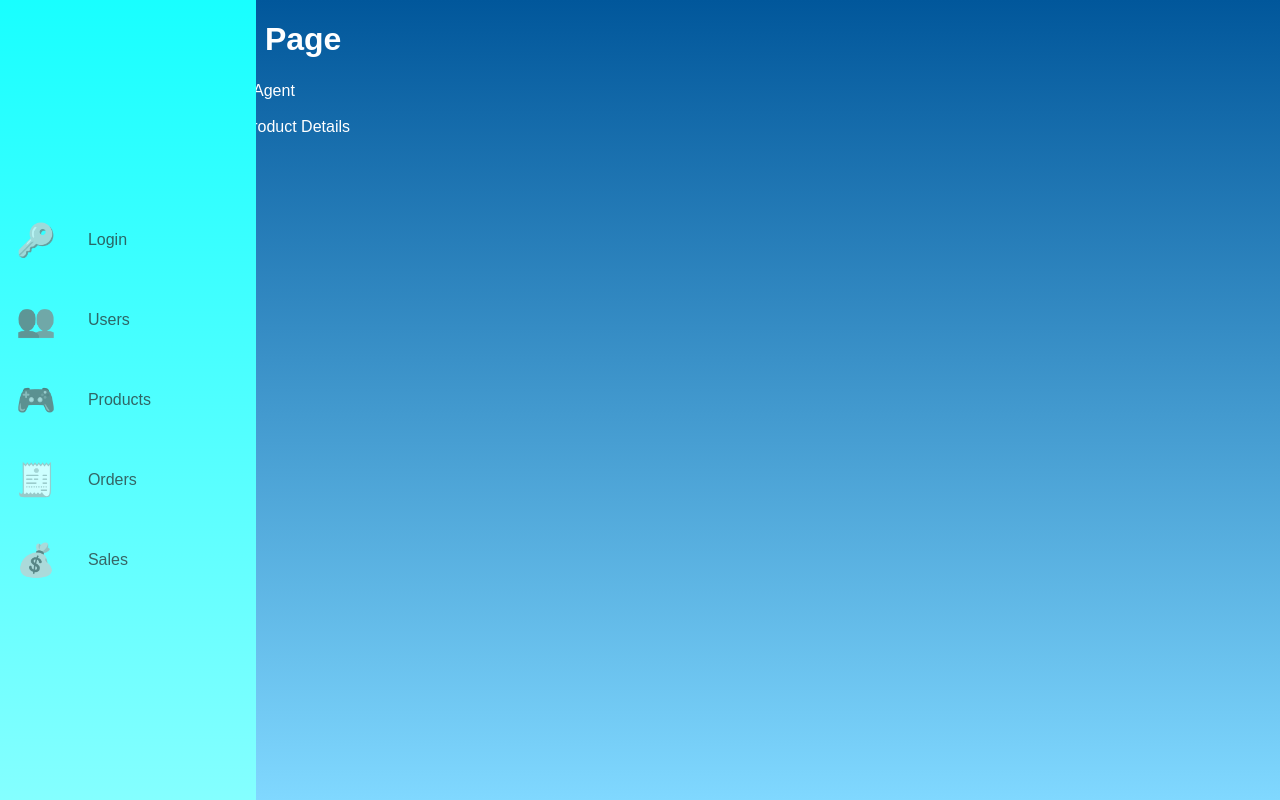
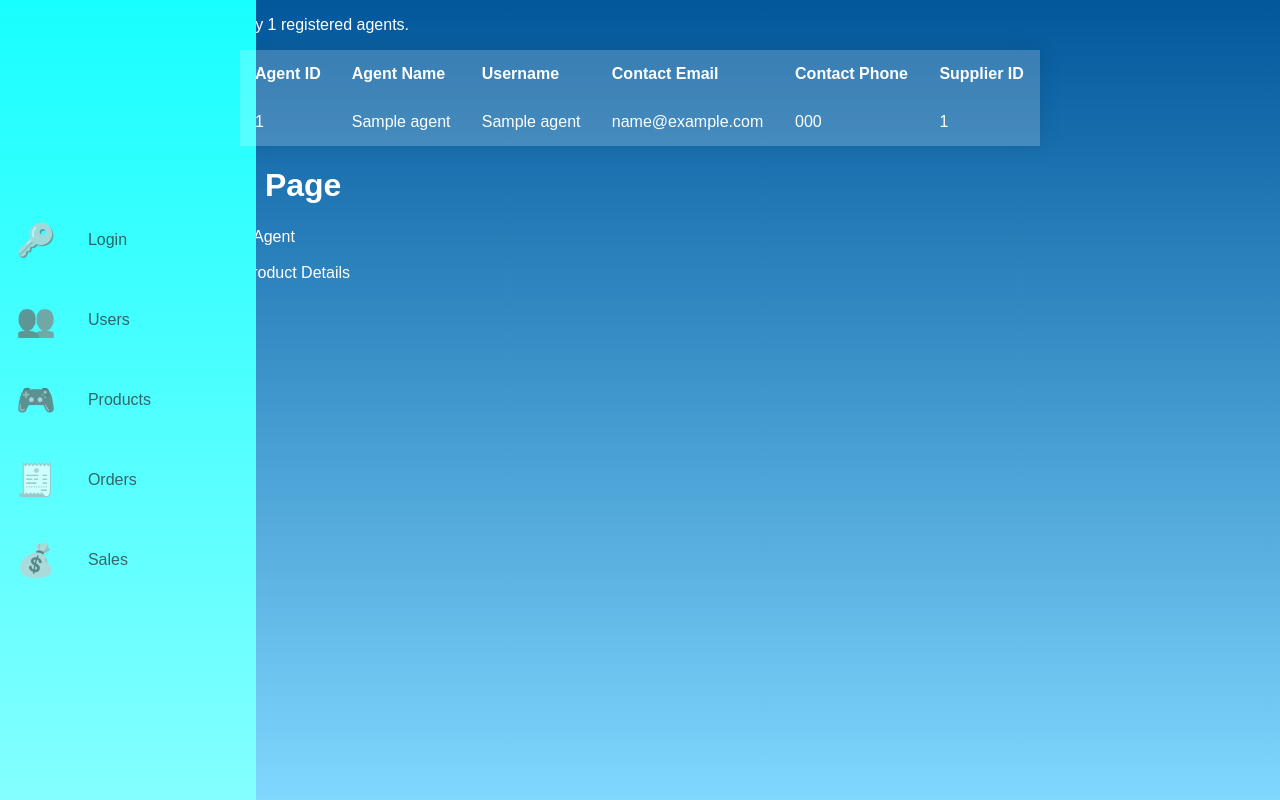
Before and after one commit to Pythoenixx/ProjectPhp, a PHP site: page /supplier_page.php in a window 1280 px wide. Run offline with PHP 8.4, Linux system fonts and the light colour scheme; the visitor is signed in with stand-in values (Sample User, id 1); tables that the repository leaves empty or names only in its code hold one stand-in row (values such as "Sample post").

Commit message:
tambah meja agent yg register dri supplier tu

```diff
--- a/supplier_page.php
+++ b/supplier_page.php
@@ -2,7 +2,53 @@
 $page_title = 'Supplier Page';
 include ('./includes/header.html');
 
+require_once('mysqli.php'); // Connect to the db.
+session_start();
+global $dbc;
+
 $errors = [];
+    // Check for supplier id.
+    if (!isset($_SESSION['supplier_id'])) {
+        $errors[] = 'Invalid supplier ID. Please log in again.';
+    } else {
+        $supplier_id = $_SESSION['supplier_id'];
+    }
+
+    if (empty($errors)) {// Make the query.
+        $query = "SELECT agent_id, agent_name, contact_name, contact_email, contact_phone, supplier_id FROM agents WHERE supplier_id = $supplier_id ORDER BY agent_id ASC";
+        $result = @mysqli_query($dbc, $query); // Run the query.
+        $num = @mysqli_num_rows($result) or die('SQL Statement: ' . mysqli_error($dbc));
+
+        if ($num > 0) { // If it ran OK, display the records.
+
+            echo "<p>There are currently $num registered agents.</p>\n";
+
+            // Table header.
+            echo '<table align="center" cellspacing="0" cellpadding="5">
+        <tr><td align="left"><b>Agent ID</b></td><td align="left"><b>Agent Name</b></td><td align="left"><b>Username</b></td><td align="left"><b>Contact Email</b></td><td align="left"><b>Contact Phone</b></td><td align="left"><b>Supplier ID</b></td></tr>';
+
+            // Fetch and print all the records.
+            while ($row = @mysqli_fetch_array($result, MYSQLI_ASSOC)) {
+                echo '<tr>';
+                echo '<td align="left">' . $row['agent_id'] . '</td>';
+                echo '<td align="left">' . $row['agent_name'] . '</td>';
+                echo '<td align="left">' . $row['contact_name'] . '</td>';
+                echo '<td align="left">' . $row['contact_email'] . '</td>';
+                echo '<td align="left">' . $row['contact_phone'] . '</td>';
+                echo '<td align="left">' . $row['supplier_id'] . '</td>';
+                echo '</tr>';
+            }
+
+            echo '</table>';
+
+            @mysqli_free_result($result); // Free up the resources.
+        } else { // If it did not run OK.
+            echo '<p class="error">There are currently no registered agents.</p>';
+        }
+
+        @mysqli_close($dbc); // Close the database connection.
+    }
+
 
 if ($_SERVER["REQUEST_METHOD"] == "POST") {
     if (isset($_POST["option"])) {
```
